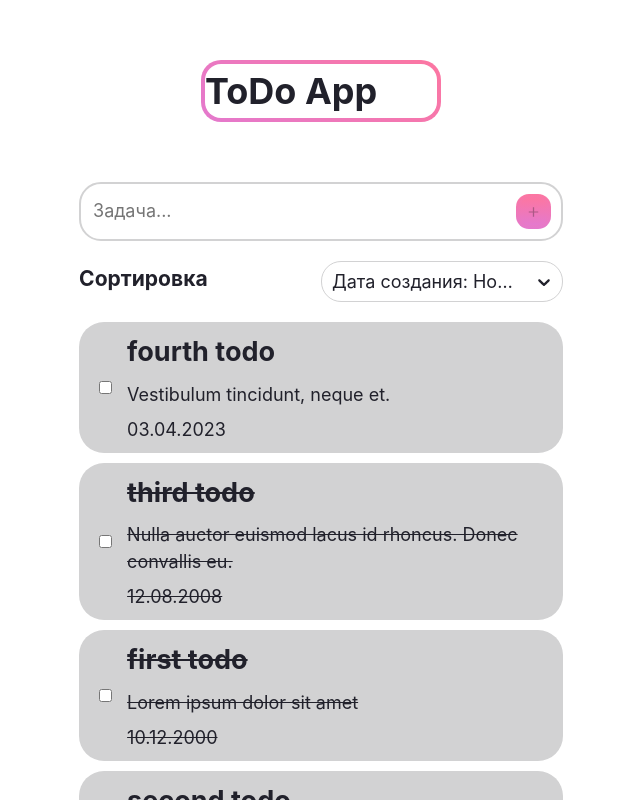
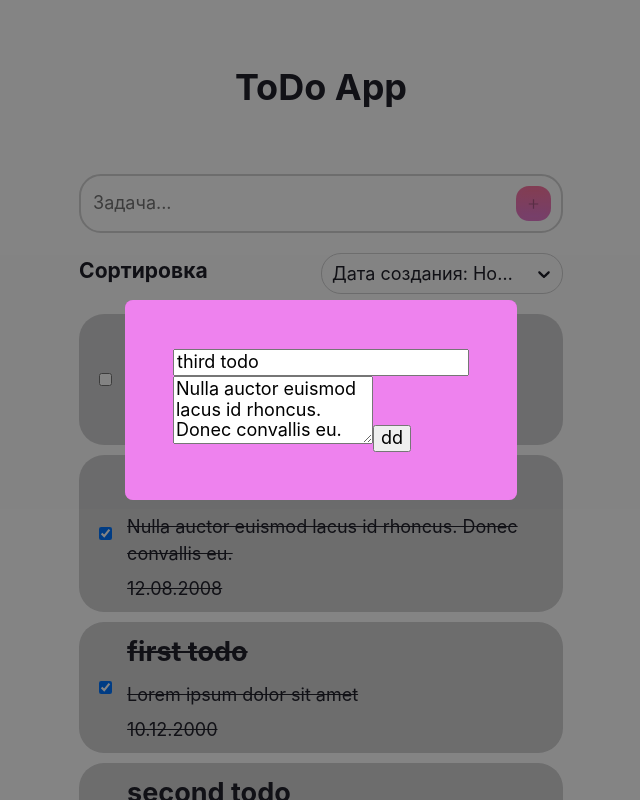
Before and after one commit to teplostanski/test-agbis-todo-react-mobx-ts-vite, a React (Vite) app: page / in a window 1280 px wide. Both pictures are taken after a click on the element 653 px from the left and 541 px from the top of the page. Shown: the top 800 px of the page, without its empty margins (319-959 px from the left). Built offline with nearby package versions, Linux system fonts and the light colour scheme; what @mobx-devtools/tools would draw is missing.

Commit message:
feat: add change todo

```diff
--- a/src/components/App/App.module.scss
+++ b/src/components/App/App.module.scss
@@ -20,14 +20,10 @@ body,
 
 .title {
   margin: 0;
+  text-align: center;
 }
 
 .container {
-  background:
-    linear-gradient(var(--bg-primary), var(--bg-primary)) padding-box,
-    linear-gradient(40deg, var(--violet), var(--peach)) border-box;
-  border-radius: 20px;
-  border: 4px solid transparent;
   margin: 60px 30px;
   min-width: 240px;
   max-width: 600px;
--- a/src/components/App/App.tsx
+++ b/src/components/App/App.tsx
@@ -2,6 +2,7 @@ import { observer } from 'mobx-react-lite'
 import CreateNewTodo from '../CreateNewTodo/CreateNewTodo'
 import Dropdown from '../SortTodo/SortSelectionMenu'
 import TodosList from '../TodoList/TodoList'
+import TodoEditor from '../TodoEditor/TodoEditor'
 import styles from './App.module.scss'
 //import cn from 'classnames'
 
@@ -14,6 +15,7 @@ const App = observer(() => {
       <CreateNewTodo />
       <Dropdown />
       <TodosList />
+      <TodoEditor />
     </main>
   )
 })
--- a/src/components/CreateNewTodo/CreateNewTodo.tsx
+++ b/src/components/CreateNewTodo/CreateNewTodo.tsx
@@ -5,6 +5,8 @@ import { todosStore } from '../../stores/todosStore'
 import styles from './CreateNewTodo.module.scss'
 
 const CreateNewTodo = () => {
+  const { addTodos } = todosStore
+
   const textareaRef = useRef<HTMLTextAreaElement | null>(null)
   const containerRef = useRef<HTMLDivElement | null>(null)
 
@@ -34,7 +36,7 @@ const CreateNewTodo = () => {
   }, [containerRef])
 
   const handleClick = () => {
-    todosStore.addTodos(title, body)
+    addTodos(title, body)
     setBody('')
     setTitle('')
     setFocused(false)
--- /dev/null
+++ b/src/components/Editor/Editor.tsx
@@ -0,0 +1,35 @@
+import TextareaAutosize from 'react-textarea-autosize'
+
+/* eslint-disable @typescript-eslint/no-explicit-any */
+const Input = ({
+  className,
+  onChange,
+  value,
+  ...props
+}: {
+  onClose: any
+  className: string
+  onChange: React.ChangeEventHandler<HTMLInputElement>
+  value: string | number | readonly string[] | undefined
+}) => {
+  return <input {...props} value={value} onChange={onChange} className={className} type='text' placeholder='Заголовок' />
+}
+
+const Textarea = ({
+  className,
+  onChange,
+  value,
+  ...props
+}: {
+  onClose: any
+  className: string
+  onChange: React.ChangeEventHandler<HTMLTextAreaElement>
+  value: string | number | readonly string[] | undefined
+}) => {
+  return <TextareaAutosize {...props} value={value} onChange={onChange} className={className} style={{ width: '200px' }} maxRows={20} placeholder='Задача...' />
+}
+
+export const Editor = Object.assign({
+  Input,
+  Textarea,
+})
--- /dev/null
+++ b/src/components/Modal/Modal.tsx
@@ -0,0 +1,35 @@
+import { ReactNode } from 'react'
+
+/* eslint-disable @typescript-eslint/no-explicit-any */
+const Overlay = ({ onClose, children, className }: { onClose: any; children: ReactNode; className: string }) => {
+  const handleIsOpen = () => onClose(false)
+  return (
+    <div className={className} onClick={handleIsOpen}>
+      {children}
+    </div>
+  )
+}
+
+const Window = ({ children, ...props }: any) => {
+  const handleStopPropagation = (e: { stopPropagation: () => any }) => e.stopPropagation()
+  return (
+    <section {...props} onClick={handleStopPropagation}>
+      {children}
+    </section>
+  )
+}
+
+const CloseButton = ({ onClose, children, ...props }: any) => {
+  const handleIsOpen = () => onClose(false)
+  return (
+    <button {...props} onClick={handleIsOpen}>
+      {children}
+    </button>
+  )
+}
+
+export const Modal = Object.assign({
+  Overlay,
+  Window,
+  CloseButton,
+})
--- a/src/components/SortTodo/SortSelectionMenu.tsx
+++ b/src/components/SortTodo/SortSelectionMenu.tsx
@@ -8,15 +8,12 @@ import { sortSelectionOptions as options, colorStyles } from '../../constants'
 import styles from './SortSelectionMenu.module.scss'
 
 const SortSelectionMenu = observer(() => {
-  const currentOption = todosStore.currentSortSelectionOption
-  const setCurrentOption = todosStore.setCurrentSortSelectionOption
+  const { currentSortSelectionOption: currentOption, setCurrentSortSelectionOption: setCurrentOption } = todosStore
 
   useEffect(() => {
     setCurrentOption(options[0].values)
     // eslint-disable-next-line react-hooks/exhaustive-deps
   }, [])
-
-  console.log(currentOption)
 
   const getValue = () => {
     return currentOption ? options.find((i) => i.values === currentOption) : []
--- /dev/null
+++ b/src/components/TodoEditor/TodoEditor.module.scss
@@ -0,0 +1,56 @@
+.modal {
+  background: violet;
+  border-radius: 8px;
+  width: min-content;
+  height: fit-content;
+  padding: 48px;
+  position: relative;
+  max-height: 100vh;
+}
+
+.overlay {
+  height: 100vh;
+  width: 100vw;
+  background: #00000048;
+  position: fixed;
+  top: 0;
+  left: 0;
+  display: flex;
+  align-items: center;
+  justify-content: center;
+  opacity: 0;
+  pointer-events: none;
+  z-index: 10;
+}
+
+.overlay.active {
+  opacity: 1;
+  pointer-events: all;
+}
+
+.close {
+  position: absolute;
+  top: 18px;
+  right: 20px;
+  width: 20px;
+  height: 20px;
+  background: transparent;
+  cursor: pointer;
+  border: none;
+  &::after,
+  &::before {
+    content: '';
+    position: absolute;
+    top: 0;
+    left: 10px;
+    height: 20px;
+    width: 1px;
+    background-color: white;
+  }
+  &::after {
+    transform: rotate(-45deg);
+  }
+  &::before {
+    transform: rotate(45deg);
+  }
+}
--- /dev/null
+++ b/src/components/TodoEditor/TodoEditor.tsx
@@ -0,0 +1,51 @@
+/* eslint-disable @typescript-eslint/no-explicit-any */
+import { observer } from 'mobx-react-lite'
+//import TextareaAutosize from 'react-textarea-autosize'
+import { Modal } from '../Modal/Modal'
+import { todosStore } from '../../stores/todosStore'
+import cn from 'classnames'
+import styles from './TodoEditor.module.scss'
+import { useEffect, useState } from 'react'
+import { Editor } from '../Editor/Editor'
+
+const TodoEditor = observer(() => {
+  // eslint-disable-next-line @typescript-eslint/no-unused-vars
+  const { currentTodoId: isOpen, close, currentTodo, onUpdateTodo } = todosStore
+  const [updatedTodo, setUpdatedTodo] = useState(currentTodo)
+  useEffect(() => {
+    setUpdatedTodo(currentTodo)
+  }, [currentTodo])
+  const handleUpdateTodo = () => {
+    //console.log(updatedTodo)
+    onUpdateTodo(updatedTodo)
+    close()
+  }
+
+  const handleChange = (e: { target: { value: any } }, field: string) => {
+    setUpdatedTodo({ ...updatedTodo, [field]: e.target.value })
+    onUpdateTodo(updatedTodo)
+  }
+
+  return (
+    <Modal.Overlay className={isOpen ? cn(styles.overlay, styles.active) : styles.overlay} onClose={handleUpdateTodo}>
+      <Modal.Window className={styles.modal}>
+        {/*<input value={updatedTodo.title} onChange={(e) => setUpdatedTodo({ ...currentTodo, title: e.target.value })} className={styles.input} type='text' placeholder='Заголовок' />*/}
+        <Editor.Input value={updatedTodo.title} onChange={(e: { target: { value: any } }) => handleChange(e, 'title')} className={styles.input} />
+        <div className={styles.textareaContainer}>
+          {/*<TextareaAutosize
+            value={updatedTodo.body}
+            onChange={(e) => setUpdatedTodo({ ...currentTodo, body: e.target.value })}
+            className={styles.textarea}
+            style={{ width: '200px' }}
+            maxRows={20}
+            placeholder='Задача...'
+          />*/}
+          <Editor.Textarea value={updatedTodo.body} onChange={(e: { target: { value: any } }) => handleChange(e, 'body')} className={styles.textarea} style={{ width: '200px' }} />
+          <button onClick={handleUpdateTodo}>dd</button>
+        </div>
+      </Modal.Window>
+    </Modal.Overlay>
+  )
+})
+
+export default TodoEditor
--- a/src/components/TodoItem/TodoItem.tsx
+++ b/src/components/TodoItem/TodoItem.tsx
@@ -19,9 +19,9 @@ const TodosItem = observer(({ title, body, id, check, create }: TTodosItem) => {
   }
 
   return (
-    <div className={styles.container} onClick={handleCurrentTodo}>
-      <input type='checkbox' onClick={() => todosStore.setCompleted(id)} />
-      <div className={cn(check && styles.done)}>
+    <div className={styles.container}>
+      <input type='checkbox' checked={check} readOnly onClick={() => todosStore.setCompleted(id)} />
+      <div onClick={handleCurrentTodo} className={cn(check && styles.done)}>
         <h2>{title}</h2>
         <p>{body}</p>
         <span>{create}</span>
--- a/src/components/TodoList/TodoList.tsx
+++ b/src/components/TodoList/TodoList.tsx
@@ -5,12 +5,12 @@ import { todosStore } from '../../stores/todosStore'
 import styles from './TodosList.module.scss'
 //import { TTodos } from '../../types'
 //import { observable } from 'mobx'
+import TodoEditor from '../TodoEditor/TodoEditor'
 
 const TodosList = observer(() => {
+  const { sorted } = todosStore
   //const todos = todosStore.todos
   //const option = todosStore.currentSortSelectionOption
-
-  console.log(todosStore.sorted)
 
   //const sort = (arr: TTodos[], option: string) => {
   //  if (option === 'date-create-new') {
@@ -22,8 +22,9 @@ const TodosList = observer(() => {
 
   return (
     <div className={styles.container}>
-      {todosStore.sorted &&
-        todosStore.sorted.map(({ title, id, body, isChecked, create }) => (
+      <TodoEditor />
+      {sorted &&
+        sorted.map(({ title, id, body, isChecked, create }) => (
           <ul key={id} className={styles.list}>
             <li className={styles.item}>
               <TodosItem title={title} body={body} id={id} check={isChecked} create={create.toString()} />
--- a/src/stores/todosStore.ts
+++ b/src/stores/todosStore.ts
@@ -53,7 +53,6 @@ class createTodosStore {
 
   setCurrentTodoId(id: string) {
     this.currentTodoId = id
-    console.log(id)
   }
 
   getCurrentTodo(ids: string) {
@@ -65,10 +64,10 @@ class createTodosStore {
     //console.log(this.currentTodo.title);
   }
 
-  onUpdateTodo = (updatedTodo: any) => {
+  onUpdateTodo = (currentTodo: any) => {
     const updatedTodosArr = this.todos.map((note: any) => {
-      if (note.id === updatedTodo.id) {
-        return updatedTodo
+      if (note.id === currentTodo.id) {
+        return currentTodo
       }
 
       return note
```
